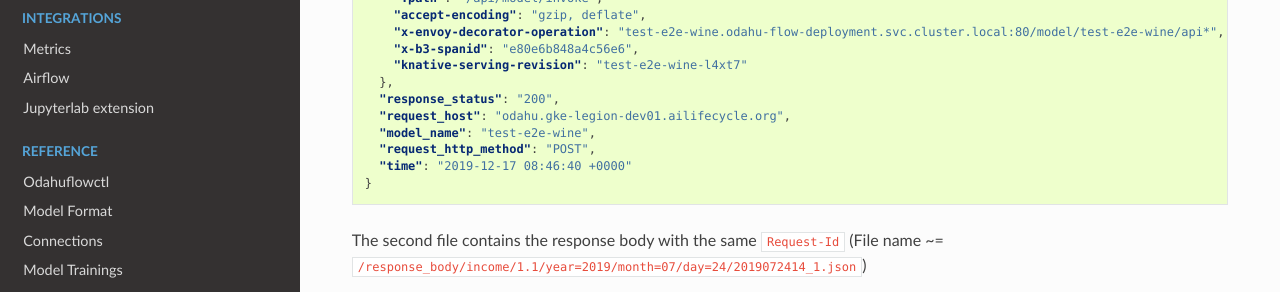
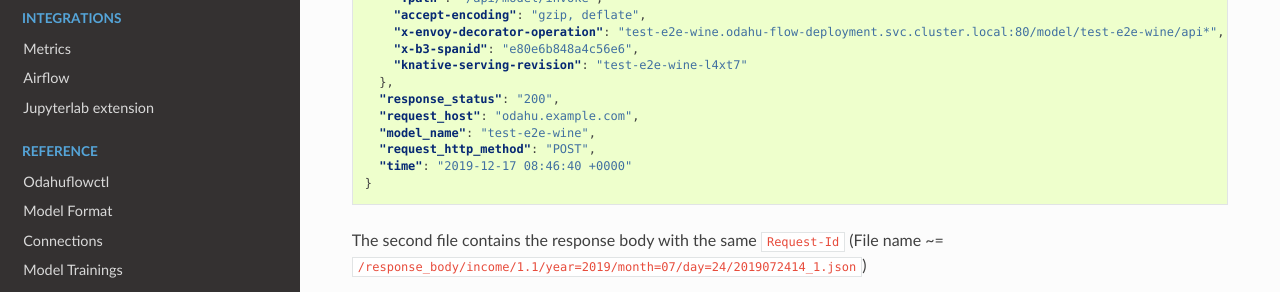
Before and after one commit to odahu/odahu-docs, a Sphinx documentation site: the page built from source/ref_deployments.rst, in a window 1280 px wide and 900 px high, scrolled down 5865 px. Shown: the part 151-443 px from the top of the window. Built offline with Sphinx 7.4.7 and the Read the Docs theme 2.0.0, drawn with Linux system fonts in a browser that asks for light colours; formulas are drawn with MathJax 3; pages that are not in the unit, such as notebooks, are missing from menus.

Commit message:
Update source/ref_deployments.rst
Co-Authored-By: Max Kochubey <maxkochubey@gmail.com>

```diff
--- a/source/ref_deployments.rst
+++ b/source/ref_deployments.rst
@@ -248,7 +248,7 @@ The first file contains meta-information about request and response:
         "knative-serving-revision": "test-e2e-wine-l4xt7"
       },
       "response_status": "200",
-      "request_host": "odahu.gke-legion-dev01.ailifecycle.org",
+      "request_host": "odahu.example.com",
       "model_name": "test-e2e-wine",
       "request_http_method": "POST",
       "time": "2019-12-17 08:46:40 +0000"
```
